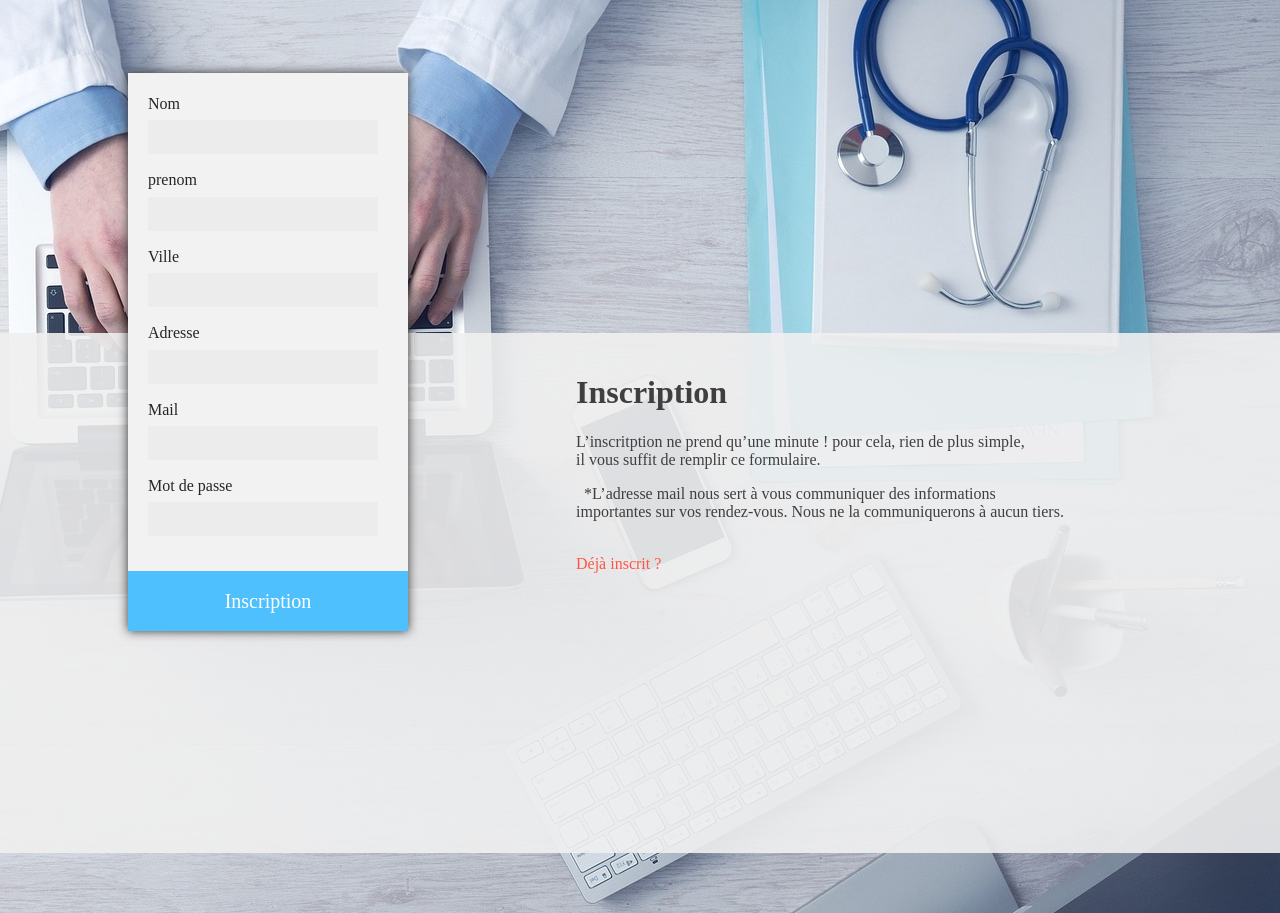
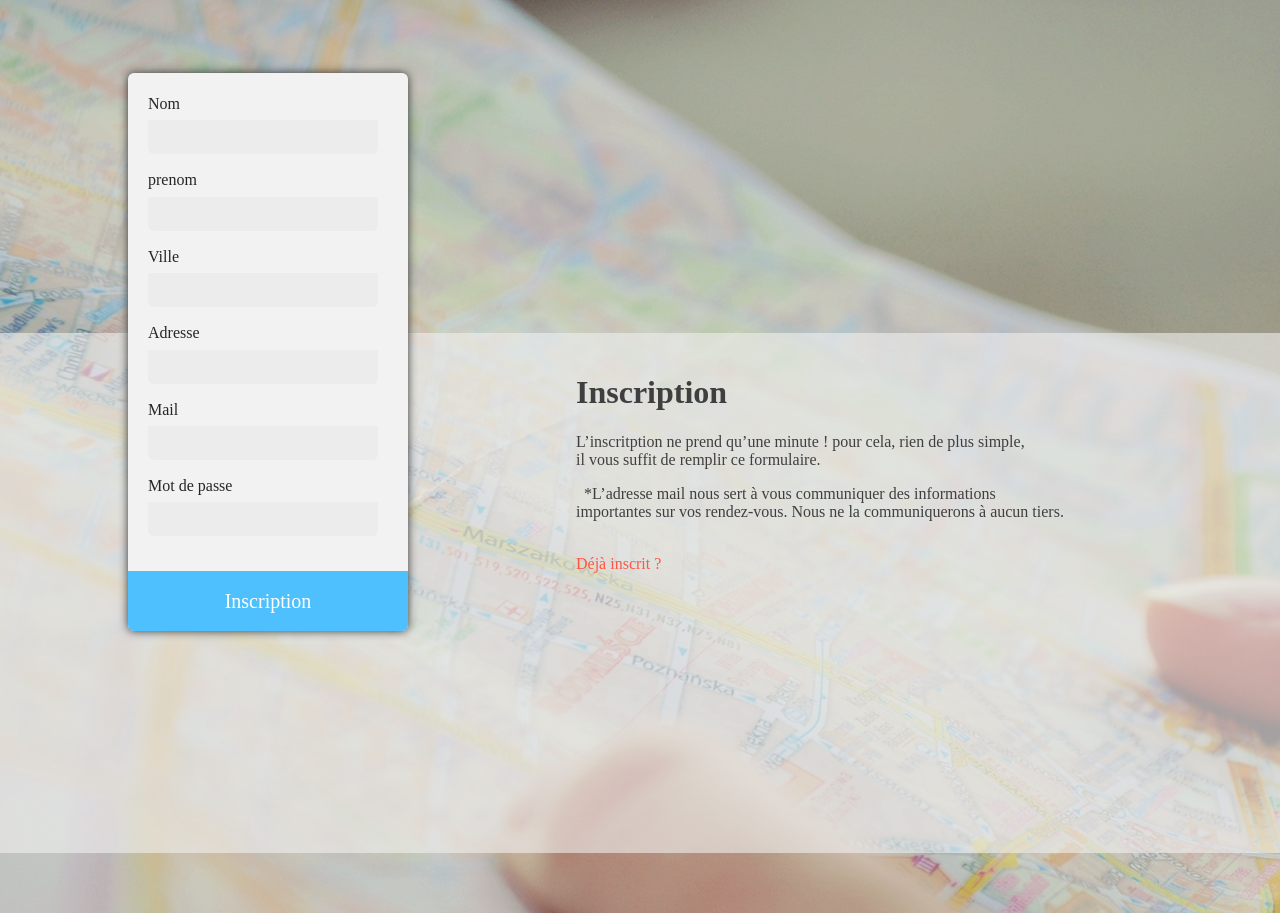
Before and after one commit to Darvey/AlloDoc, a PHP site: page /inscription.php in a window 1280 px wide. Shown: the part 67-980 px from the top of the page. Run offline with PHP 8.4, Linux system fonts and the light colour scheme.

Commit message:
modifs background
changement du fond dans recherche et connexion

```diff
--- a/stylesheets/connect.css
+++ b/stylesheets/connect.css
@@ -17,8 +17,8 @@ body{
    width: 100%;
    height: 920px;
    position: absolute;
-   background-image: url("../img/connect_background.jpg");
-   background-position: top right;
+   background-image: url("../img/recherche-background.jpg");
+
 
 }
 
@@ -57,6 +57,7 @@ header{
    width: 280px;
 
 	transition:all 0.6s cubic-bezier(.62,.06,.49,.96) 0.5s;
+
 }
 
 .switcher-rotate{
@@ -70,7 +71,7 @@ header{
 
 .inscription-form{
 
-
+	border-radius: 6px;
 
    position: inherit;
 
@@ -107,6 +108,8 @@ header{
    background-color: rgb(236,236,236);
    color:#262626;
 	border: none;
+	border-bottom-right-radius: 6px;
+	border-bottom-left-radius: 6px;
 
 }
 
@@ -147,6 +150,8 @@ header{
    transition:all 0.6s cubic-bezier(.62,.06,.49,.96) 0s;
    transform: perspective( 600px ) rotateX( -90deg );
    margin-top: -410px;
+
+	border-radius: 6px;
 }
 .connect-form-rotate{
    transition:all 0.6s cubic-bezier(.62,.06,.49,.96) 0.5s;
@@ -182,6 +187,9 @@ header{
    margin:20px 0 0 0;
    background-color: rgb(77,192,253);
 	border:none;
+
+	border-bottom-right-radius: 6px;
+	border-bottom-left-radius: 6px;
 }
 
 .connect-form input:hover[type='submit']{
@@ -216,7 +224,7 @@ header{
 
 	font-family: 'avenir next';
 	color: #3F3F3F;
-	background-color: rgba(240, 240, 240, 0.9);
+	background-color: rgba(240, 240, 240, 0.6);
 
 
 }
```
Also changed, not shown: stylesheets/recherche.css (+8 -3 lines), img/recherche-background.jpg (added).
